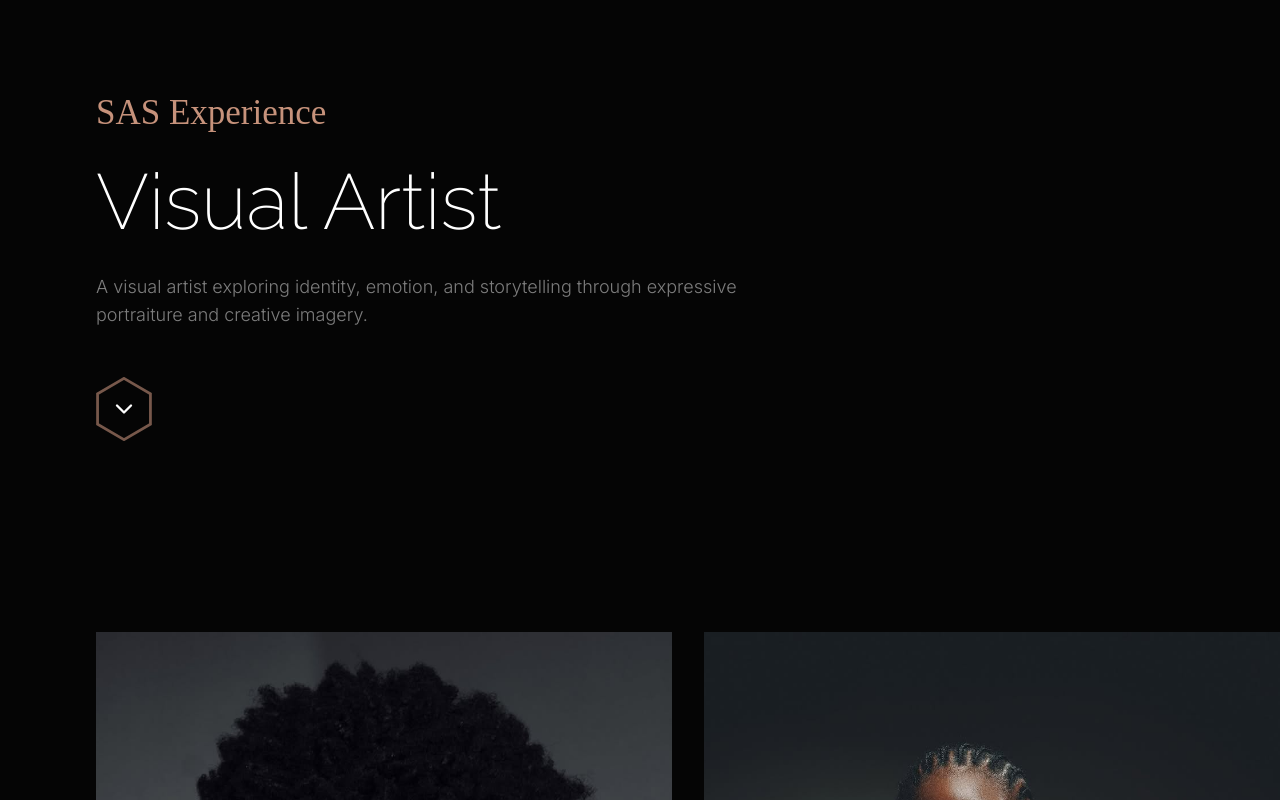
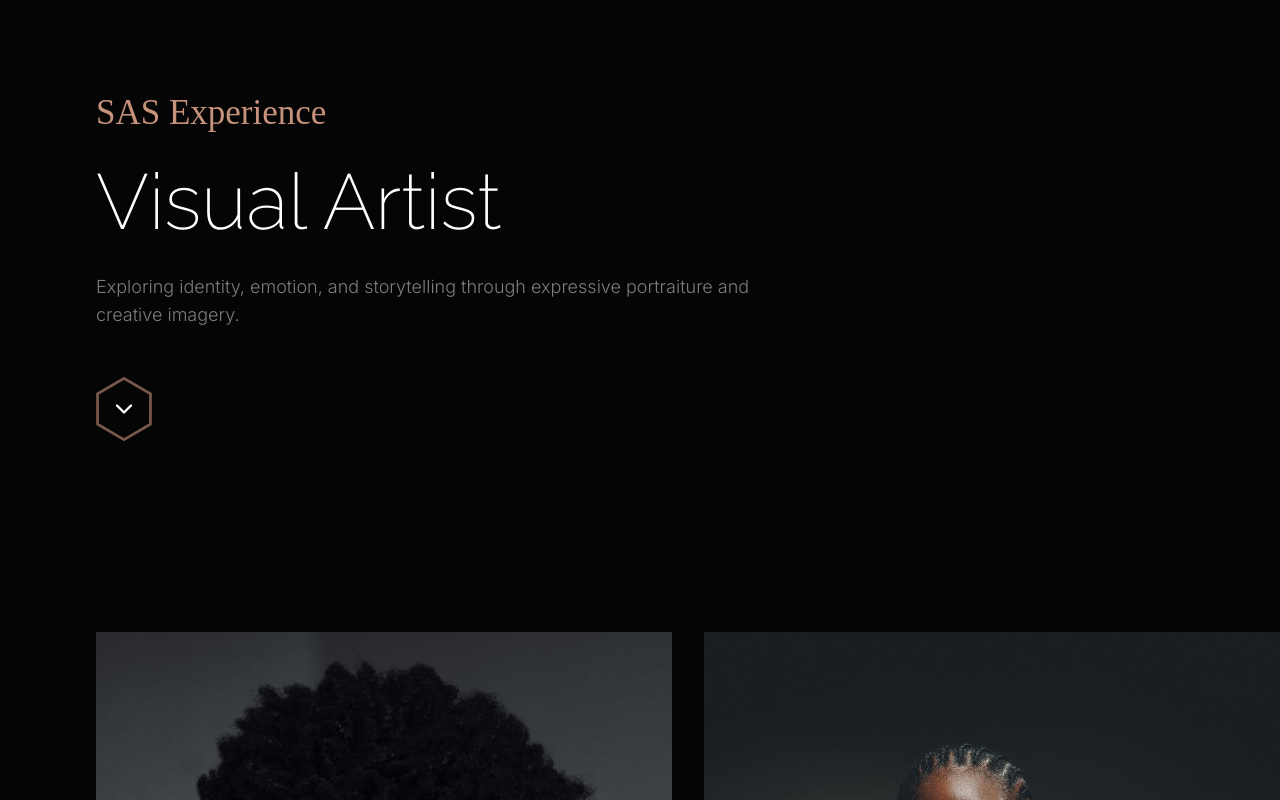
Before and after one commit to dprince001/Sas_experience, a React (Vite) app: page / in a window 1280 px wide. Shown: the top 800 px of the page. Built offline with nearby package versions, Linux system fonts and the light colour scheme; a web font is replaced by a local one.

Commit message:
font fixes

```diff
--- a/src/components/Hero.tsx
+++ b/src/components/Hero.tsx
@@ -17,7 +17,7 @@ const Hero = () => {
         </h1>
 
         <p className="font-heading font-light text-muted-foreground md:text-lg leading-relaxed max-w-2xl mb-12 text-[#ffffff7a]">
-          A visual artist exploring identity, emotion, and storytelling through
+          Exploring identity, emotion, and storytelling through
           expressive portraiture and creative imagery.
         </p>
 
```
